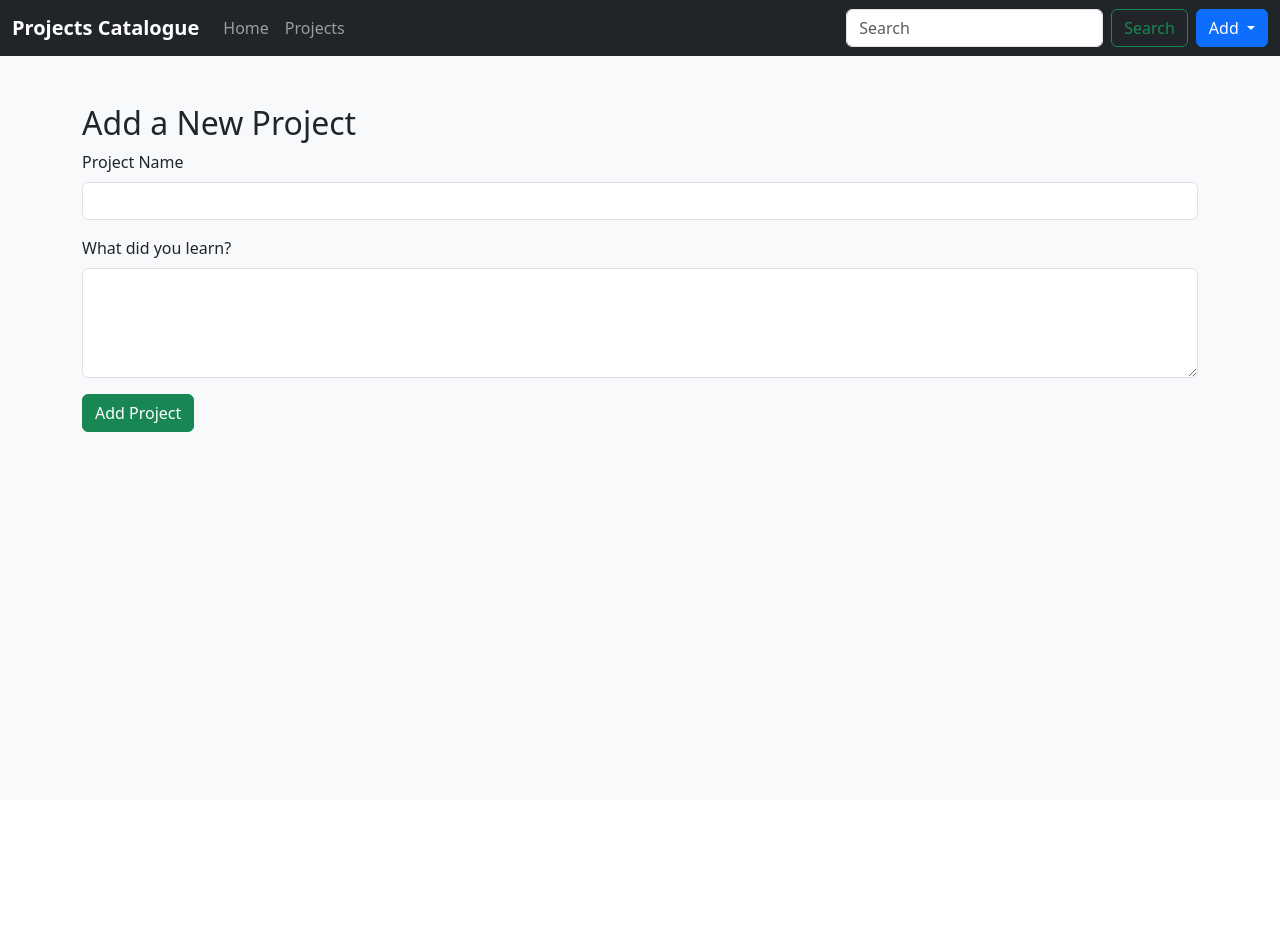
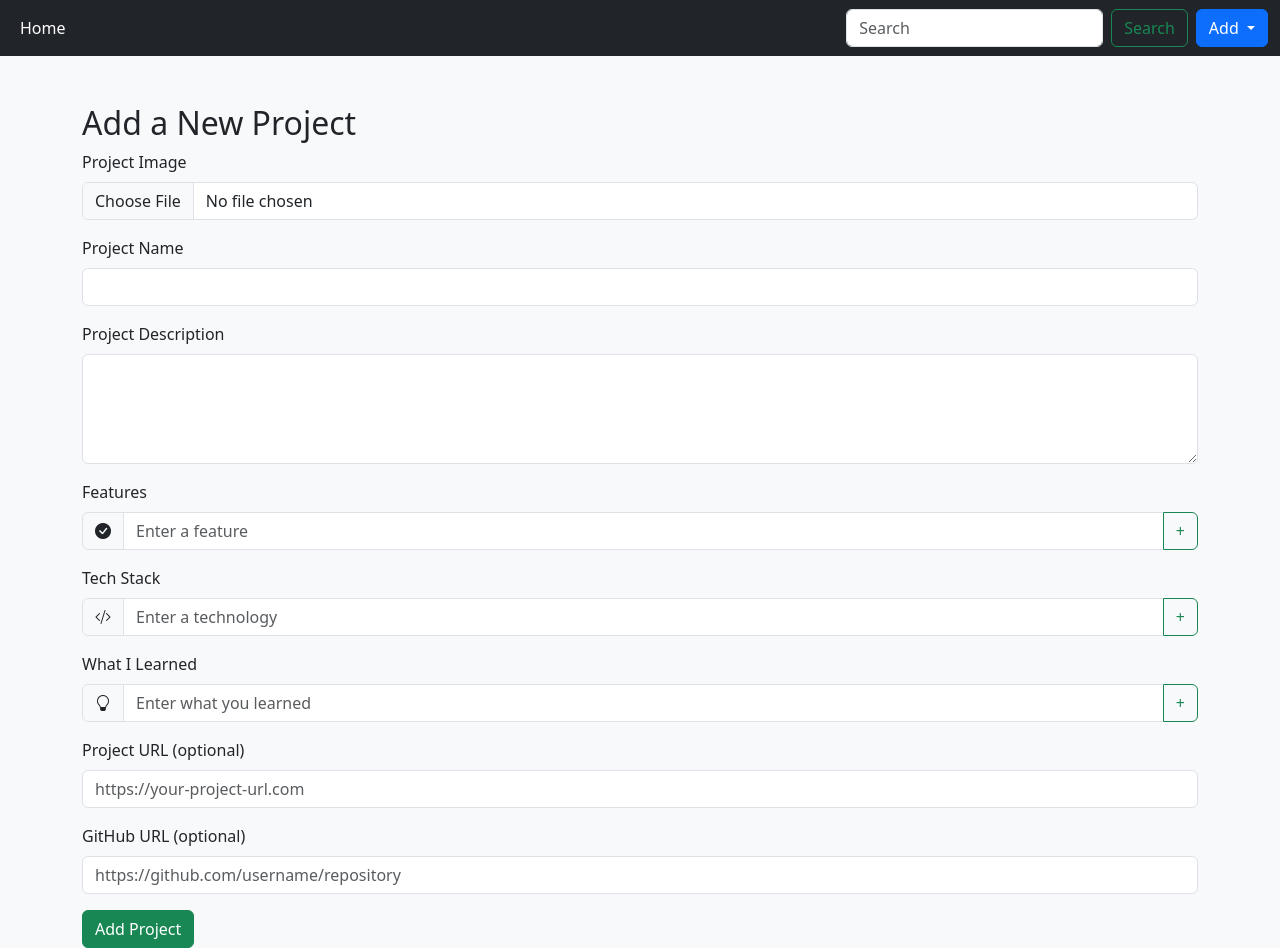
Before and after one commit to shaymk1/projects-catalogue, a Django app: template app/templates/add.html in a window 1280 px wide. Before the commit the page ends 432 px from the top, so only its background shows below. Run offline with Django 5.2, Linux system fonts and the light colour scheme; the template is opened without the code that fills it, so the values that code supplies are empty; some libraries are stand-ins or nearby versions.

Commit message:
added form.py and created a blog form, created all the basic views and urls  i need to render my pages at their basic form, added the add view with complete functionality, using tinyMCE for rich text, added all the templates i will need for my project

```diff
--- a/app/models.py
+++ b/app/models.py
@@ -23,7 +23,6 @@ class Learning(models.Model):
 
 
 class Blog(models.Model):
-
     image = models.ImageField(upload_to="media/", blank=True, null=True)
     title = models.CharField(max_length=200)
     content = models.TextField()
--- a/app/static/css/style.css
+++ b/app/static/css/style.css
@@ -9,12 +9,12 @@ body {
 
 .card {
     transition: transform 0.2s ease, box-shadow 0.2s ease;
-    box-shadow: 0 4px 6px rgba(0,0,0,0.1);
+    box-shadow: rgba(17, 17, 26, 0.05) 0px 1px 0px, rgba(17, 17, 26, 0.1) 0px 0px 8px;
 }
 
 .card:hover {
     transform: translateY(-5px);
-    box-shadow: 0 8px 15px rgba(0,0,0,0.2);
+    box-shadow: rgba(17, 17, 26, 0.1) 0px 4px 16px, rgba(17, 17, 26, 0.05) 0px 8px 32px;
 }
 
 .card-img-top {
@@ -27,11 +27,19 @@ body {
 .card-link-wrapper {
     color: inherit;
     text-decoration: none;
+    transition: opacity 0.2s ease;
 }
 
 .card-link-wrapper:hover {
     color: inherit;
     text-decoration: none;
+    opacity: 0.98;
+}
+
+.card-link-wrapper:hover .card-title,
+.card-link-wrapper:hover .card-text {
+    opacity: 1;
+    color: #000;
 }
 
 @media (max-width: 576px) {
--- a/app/templates/add.html
+++ b/app/templates/add.html
@@ -1,60 +1,223 @@
-<!DOCTYPE html>
-<html lang="en">
-<head>
-    <meta charset="UTF-8">
-    <meta name="viewport" content="width=device-width, initial-scale=1.0">
-    <title>Add Project - Projects Catalogue</title>
-    <link href="https://cdn.jsdelivr.net/npm/bootstrap@5.3.0/dist/css/bootstrap.min.css" rel="stylesheet">
-    <link rel="stylesheet" href="static/css/style.css">
-</head>
-<body>
-    <!-- ...existing navbar code... -->
-    <nav class="navbar navbar-expand-lg navbar-dark bg-dark">
-        <div class="container-fluid">
-            <a class="navbar-brand" href="index.html">Projects Catalogue</a>
-            <button class="navbar-toggler" type="button" data-bs-toggle="collapse" data-bs-target="#navbarNav" aria-controls="navbarNav" aria-expanded="false" aria-label="Toggle navigation">
-                <span class="navbar-toggler-icon"></span>
+{% extends "base.html" %} {% load static %} {% block content %}
+<!-- Include TinyMCE -->
+<script
+	src="https://cdn.tiny.cloud/1/no-api-key/tinymce/6/tinymce.min.js"
+	referrerpolicy="origin"></script>
+<script>
+	tinymce.init({
+		selector: '#projectDescription',
+		plugins:
+			'anchor autolink charmap codesample emoticons image link lists media searchreplace table visualblocks wordcount',
+		toolbar:
+			'undo redo | blocks fontfamily fontsize | bold italic underline strikethrough | link image media table | align lineheight | numlist bullist indent outdent | emoticons charmap | removeformat',
+		height: 300,
+	});
+</script>
+
+<div class="container mt-5">
+	<h2>Add a New Project</h2>
+	<form
+		method="post"
+		enctype="multipart/form-data">
+		{% csrf_token %}
+		<div class="mb-3">
+			<label
+				for="projectImage"
+				class="form-label"
+				>Project Image</label
+			>
+			<input
+				type="file"
+				class="form-control"
+				id="projectImage"
+				name="image"
+				accept="image/*"
+				required />
+		</div>
+		<div class="mb-3">
+			<label
+				for="projectName"
+				class="form-label"
+				>Project Name</label
+			>
+			<input
+				type="text"
+				class="form-control"
+				id="projectName"
+				name="title"
+				required />
+		</div>
+		<div class="mb-3">
+			<label
+				for="projectDescription"
+				class="form-label"
+				>Project Description</label
+			>
+			<textarea
+				class="form-control"
+				id="projectDescription"
+				name="content"
+				rows="4"
+				required></textarea>
+		</div>
+
+		<!-- Features Section -->
+		<div class="mb-3">
+			<label class="form-label">Features</label>
+			<div class="feature-inputs">
+				<div class="input-group mb-2">
+					<span class="input-group-text"
+						><i class="bi bi-check-circle-fill"></i
+					></span>
+					<input
+						type="text"
+						class="form-control"
+						name="features[]"
+						placeholder="Enter a feature"
+						required />
+					<button
+						type="button"
+						class="btn btn-outline-success add-feature">
+						+
 					</button>
-            <div class="collapse navbar-collapse" id="navbarNav">
-                <ul class="navbar-nav me-auto mb-2 mb-lg-0">
-                    <li class="nav-item">
-                        <a class="nav-link" href="index.html">Home</a>
-                    </li>
-                    <li class="nav-item">
-                        <a class="nav-link" href="projects.html">Projects</a>
-                    </li>
-                </ul>
-                <form class="d-flex me-2" role="search">
-                    <input class="form-control me-2" type="search" placeholder="Search" aria-label="Search">
-                    <button class="btn btn-outline-success" type="submit">Search</button>
-                </form>
-                <div class="btn-group">
-                    <button type="button" class="btn btn-primary dropdown-toggle" data-bs-toggle="dropdown" aria-expanded="false">
-                        Add
-                    </button>
-                    <ul class="dropdown-menu dropdown-menu-end">
-                        <li><a class="dropdown-item active" aria-current="page" href="add.html">Add Project</a></li>
-                        <li><a class="dropdown-item" href="update.html">Update Project</a></li>
-                        <li><a class="dropdown-item" href="delete.html">Delete Project</a></li>
-                    </ul>
 				</div>
 			</div>
 		</div>
-    </nav>
-    <div class="container mt-5">
-        <h2>Add a New Project</h2>
-        <form>
+
+		<!-- Tech Stack Section -->
 		<div class="mb-3">
-                <label for="projectName" class="form-label">Project Name</label>
-                <input type="text" class="form-control" id="projectName" required>
+			<label class="form-label">Tech Stack</label>
+			<div class="tech-stack-inputs">
+				<div class="input-group mb-2">
+					<span class="input-group-text"><i class="bi bi-code-slash"></i></span>
+					<input
+						type="text"
+						class="form-control"
+						name="tech_stack[]"
+						placeholder="Enter a technology"
+						required />
+					<button
+						type="button"
+						class="btn btn-outline-success add-tech">
+						+
+					</button>
+				</div>
+			</div>
+		</div>
+
+		<!-- Learnings Section -->
+		<div class="mb-3">
+			<label class="form-label">What I Learned</label>
+			<div class="learning-inputs">
+				<div class="input-group mb-2">
+					<span class="input-group-text"><i class="bi bi-lightbulb"></i></span>
+					<input
+						type="text"
+						class="form-control"
+						name="learnings[]"
+						placeholder="Enter what you learned"
+						required />
+					<button
+						type="button"
+						class="btn btn-outline-success add-learning">
+						+
+					</button>
+				</div>
+			</div>
+		</div>
+
+		<!-- URLs Section -->
+		<div class="mb-3">
+			<label
+				for="projectUrl"
+				class="form-label"
+				>Project URL (optional)</label
+			>
+			<input
+				type="url"
+				class="form-control"
+				id="projectUrl"
+				name="project_url"
+				placeholder="https://your-project-url.com" />
 		</div>
 		<div class="mb-3">
-                <label for="projectDescription" class="form-label">What did you learn?</label>
-                <textarea class="form-control" id="projectDescription" rows="4" required></textarea>
+			<label
+				for="githubUrl"
+				class="form-label"
+				>GitHub URL (optional)</label
+			>
+			<input
+				type="url"
+				class="form-control"
+				id="githubUrl"
+				name="github_url"
+				placeholder="https://github.com/username/repository" />
 		</div>
-            <button type="submit" class="btn btn-success">Add Project</button>
+
+		<button
+			type="submit"
+			class="btn btn-success">
+			Add Project
+		</button>
 	</form>
 </div>
-    <script src="https://cdn.jsdelivr.net/npm/bootstrap@5.3.0/dist/js/bootstrap.bundle.min.js"></script>
-</body>
-</html>
+
+<!-- JavaScript for dynamic form fields -->
+<script>
+	document.addEventListener('DOMContentLoaded', function () {
+		function createAddButtonHandler(containerClass, inputName, iconClass) {
+			return function () {
+				const container = document.querySelector('.' + containerClass);
+				const newInput = document.createElement('div');
+				newInput.className = 'input-group mb-2';
+				newInput.innerHTML = `
+                        <span class="input-group-text"><i class="${iconClass}"></i></span>
+                        <input type="text" class="form-control" name="${inputName}[]" required>
+                        <button type="button" class="btn btn-outline-danger remove-field">-</button>
+                    `;
+				container.appendChild(newInput);
+
+				newInput
+					.querySelector('.remove-field')
+					.addEventListener('click', function () {
+						newInput.remove();
+					});
+			};
+		}
+
+		// Add event listeners for each section
+		document
+			.querySelector('.add-feature')
+			.addEventListener(
+				'click',
+				createAddButtonHandler(
+					'feature-inputs',
+					'features',
+					'bi bi-check-circle-fill'
+				)
+			);
+
+		document
+			.querySelector('.add-tech')
+			.addEventListener(
+				'click',
+				createAddButtonHandler(
+					'tech-stack-inputs',
+					'tech_stack',
+					'bi bi-code-slash'
+				)
+			);
+
+		document
+			.querySelector('.add-learning')
+			.addEventListener(
+				'click',
+				createAddButtonHandler(
+					'learning-inputs',
+					'learnings',
+					'bi bi-lightbulb'
+				)
+			);
+	});
+</script>
+{% endblock content %}
--- a/app/templates/base.html
+++ b/app/templates/base.html
@@ -20,11 +20,6 @@
 	<body>
 		<nav class="navbar navbar-expand-lg navbar-dark bg-dark">
 			<div class="container-fluid">
-				<a
-					class="navbar-brand"
-					href="{% url 'home' %}"
-					>Projects Catalogue</a
-				>
 				<button
 					class="navbar-toggler"
 					type="button"
@@ -47,6 +42,7 @@
 								>Home</a
 							>
 						</li>
+						{% comment %}
 						<li class="nav-item">
 							<a
 								class="nav-link"
@@ -54,6 +50,7 @@
 								>Projects</a
 							>
 						</li>
+						{% endcomment %}
 					</ul>
 					<form
 						class="d-flex me-2"
@@ -105,7 +102,22 @@
 			</div>
 		</nav>
 
-		{% block content %} {% endblock content %}
+		{% if messages %}
+		<div class="container mt-3">
+			{% for message in messages %}
+			<div
+				class="alert alert-{{ message.tags }} alert-dismissible fade show"
+				role="alert">
+				{{ message }}
+				<button
+					type="button"
+					class="btn-close"
+					data-bs-dismiss="alert"
+					aria-label="Close"></button>
+			</div>
+			{% endfor %}
+		</div>
+		{% endif %} {% block content %} {% endblock content %}
 
 		<script src="https://cdn.jsdelivr.net/npm/bootstrap@5.3.0/dist/js/bootstrap.bundle.min.js"></script>
 	</body>
--- a/app/urls.py
+++ b/app/urls.py
@@ -1,8 +1,11 @@
-
-
 from django.urls import path
 from . import views
 
 urlpatterns = [
-     path('', views.home, name='home'),
+    path("", views.home, name="home"),
+    path("add/", views.add, name="add"),
+    path("detailed/<int:id>/", views.detailed, name="detailed"),
+    path("edit/<int:id>/", views.edit, name="edit"),
+    path("delete/<int:id>/", views.delete, name="delete"),
+    path("search/", views.search, name="search"),
 ]
--- a/requirements.txt
+++ b/requirements.txt
@@ -1,5 +1,7 @@
 asgiref==3.8.1
 Django==5.2.3
+django-ckeditor==6.7.3
+django-js-asset==3.1.2
 pillow==11.2.1
 sqlparse==0.5.3
 tzdata==2025.2
```
Also changed, not shown: app/forms.py (added, +89 -0 lines), app/templates/detailed.html (added, +93 -0 lines), app/templates/index.html (+5 -7 lines), app/views.py (+37 -1 lines), core/settings.py (+40 -41 lines), app/templates/edit.html (renamed from app/templates/update.html), app/templates/search.html (renamed from app/templates/projects.html). Lines whose indentation alone changed are shown as unchanged.
